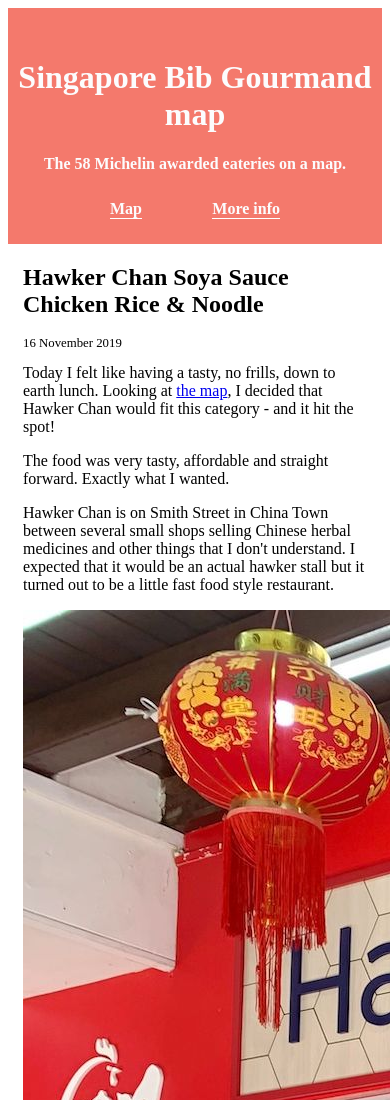
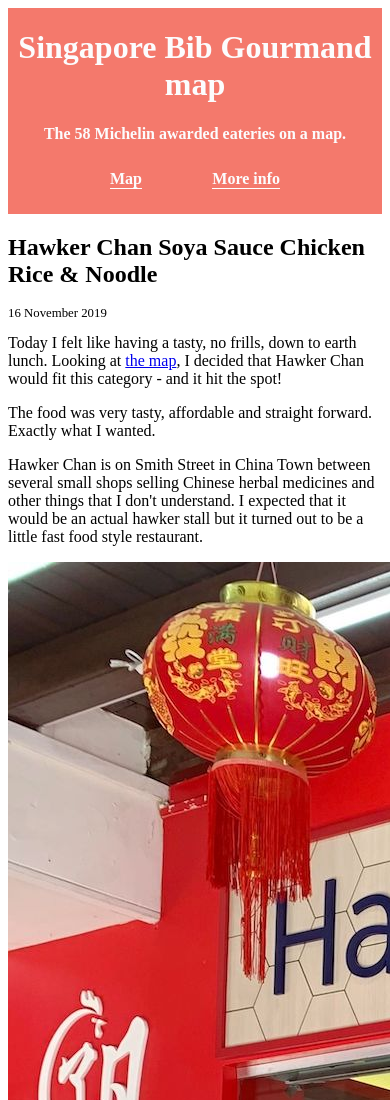
Before and after one commit to RabeaGleissner/bib-gourmand-singapore, a Gatsby site: page /reviews/hawker-chan in a window 390 px wide. Shown: the top 1100 px of the page. Built offline with nearby package versions, Linux system fonts and the light colour scheme; Gatsby itself is replaced by a stand-in of ours.

Commit message:
Styling fixes

```diff
--- a/src/components/layout.scss
+++ b/src/components/layout.scss
@@ -65,9 +65,3 @@
   font-size: .8em;
   border-top: 1px solid lightgrey;
 }
-
-@media screen and (max-width: 630px) and (min-width: 350px) {
-  .title {
-    margin-top: 30px;
-  }
-}
--- a/src/pages/main.scss
+++ b/src/pages/main.scss
@@ -82,3 +82,9 @@
   margin: 0 auto;
   text-align: center;
 }
+
+@media screen and (max-width: 600px) {
+  .main-container {
+    width: calc(100% - 40px);
+  }
+}
--- a/src/templates/reviews.scss
+++ b/src/templates/reviews.scss
@@ -8,7 +8,7 @@
   max-width: 600px;
   margin: 0 auto;
   text-align: left;
-  padding: 0 15px;
+  padding: 0;
 }
 
 .review-date {
```
